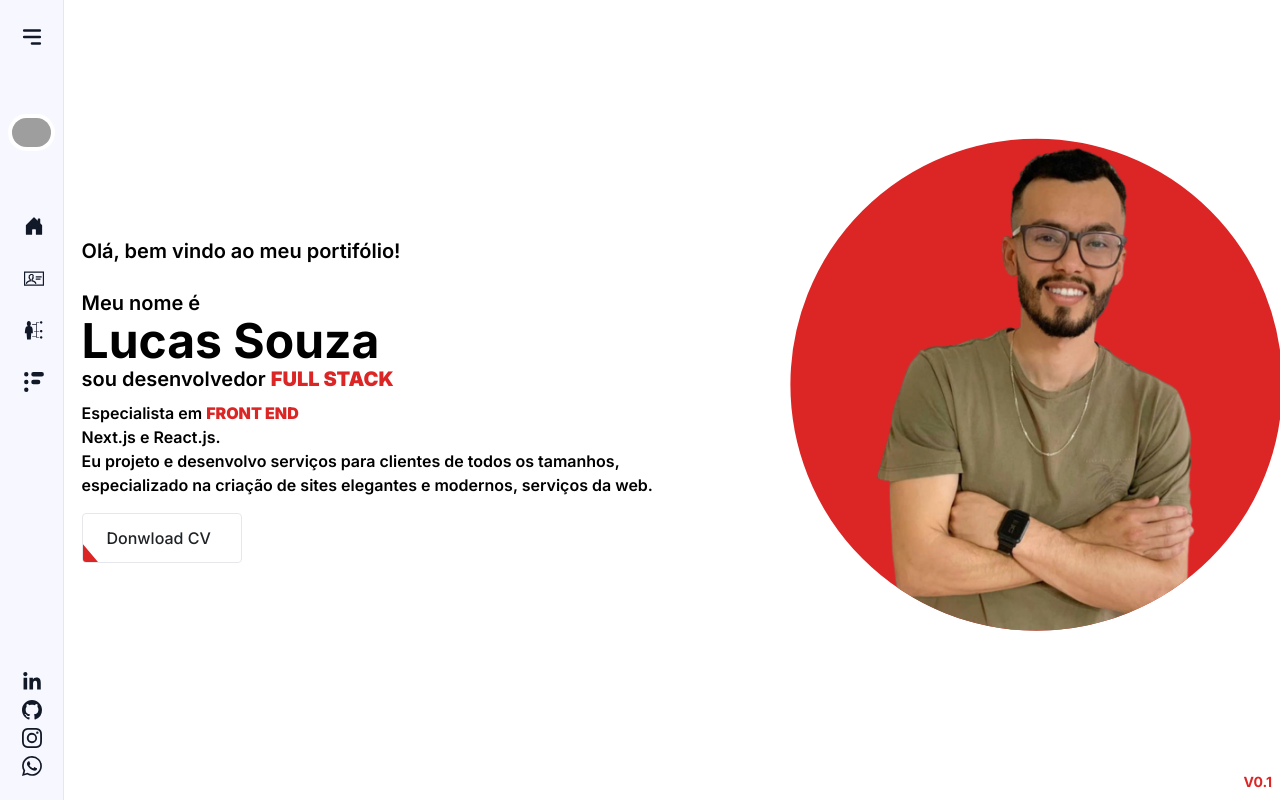
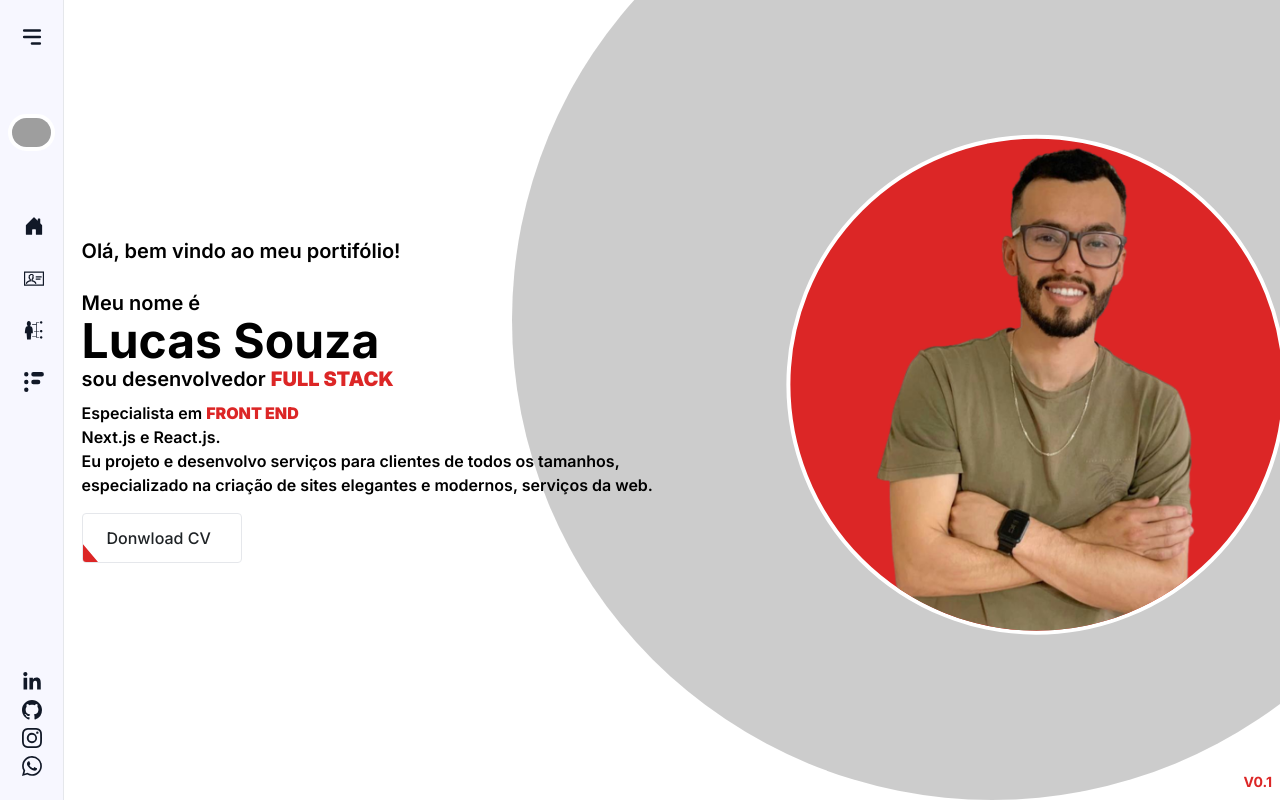
Before and after one commit to lucasdesouza-dev/portifolio, a Next.js app: page / in a window 1280 px wide. Built offline with nearby package versions, Linux system fonts and the light colour scheme; grey boxes are pictures that could not be loaded.

Commit message:
melhoria homeuser

```diff
--- a/src/components/homeUser/index.tsx
+++ b/src/components/homeUser/index.tsx
@@ -12,8 +12,10 @@ export default function HomeUser({ name, imageUrl, email }: User) {
   return (
     <section
       id="home"
-      className="   w-full h-full min-h-screen flex flex-col lg:flex-row  justify-evenly max-w-full"
+      className=" relative overflow-hidden  w-full h-full min-h-screen flex flex-col lg:flex-row  justify-evenly max-w-full"
     >
+    <div className=" hidden lg:block absolute top-[-10rem] right-[-12rem] w-[60rem] h-[60rem] rounded-full bg-black opacity-20"></div>
+
       <div className=" font-semibold  p-2 flex flex-col  lg:justify-center lg:p-4 ">
         <h1 className="my-4 text-xl">Olá, bem vindo ao meu portifólio! </h1>
         <div className=" flex flex-col justify-between ">
```
